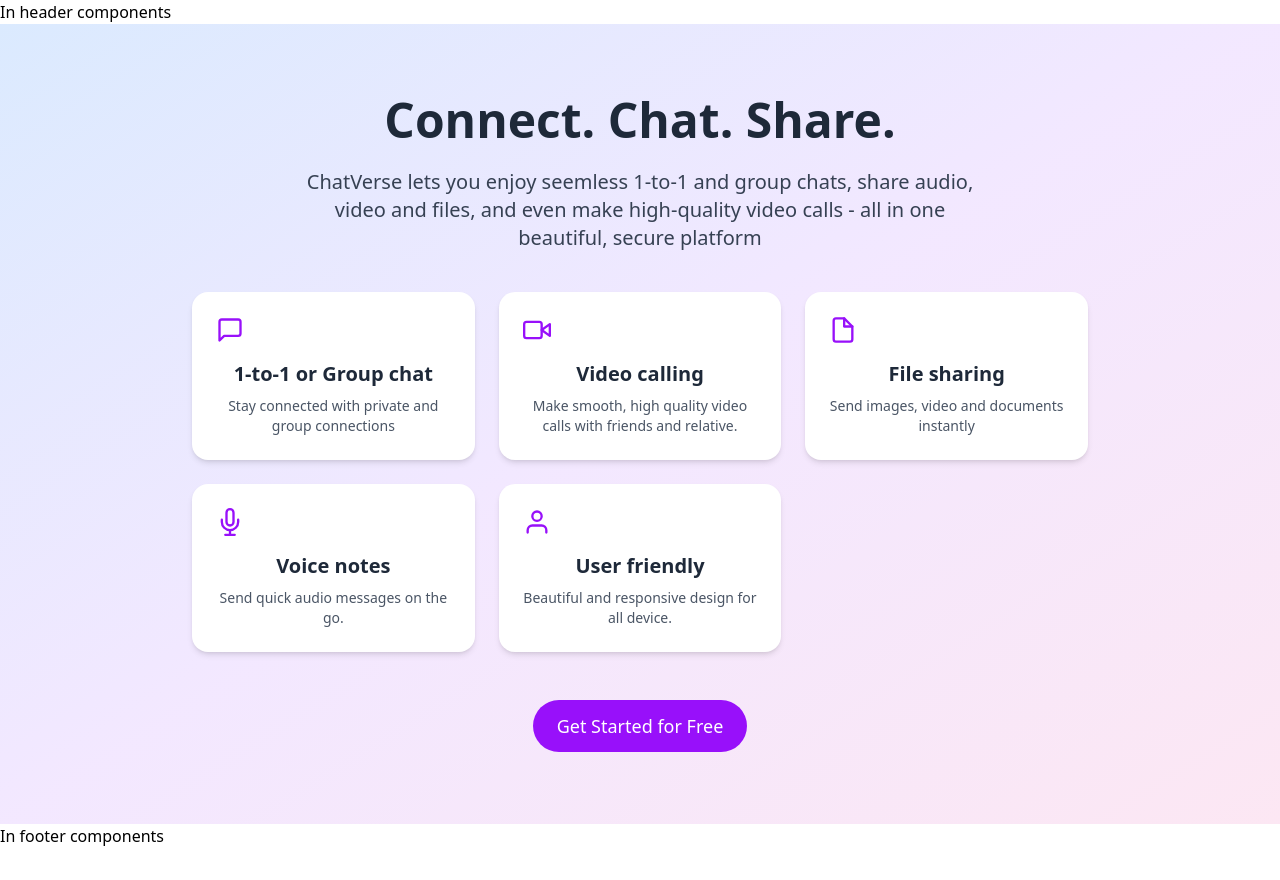
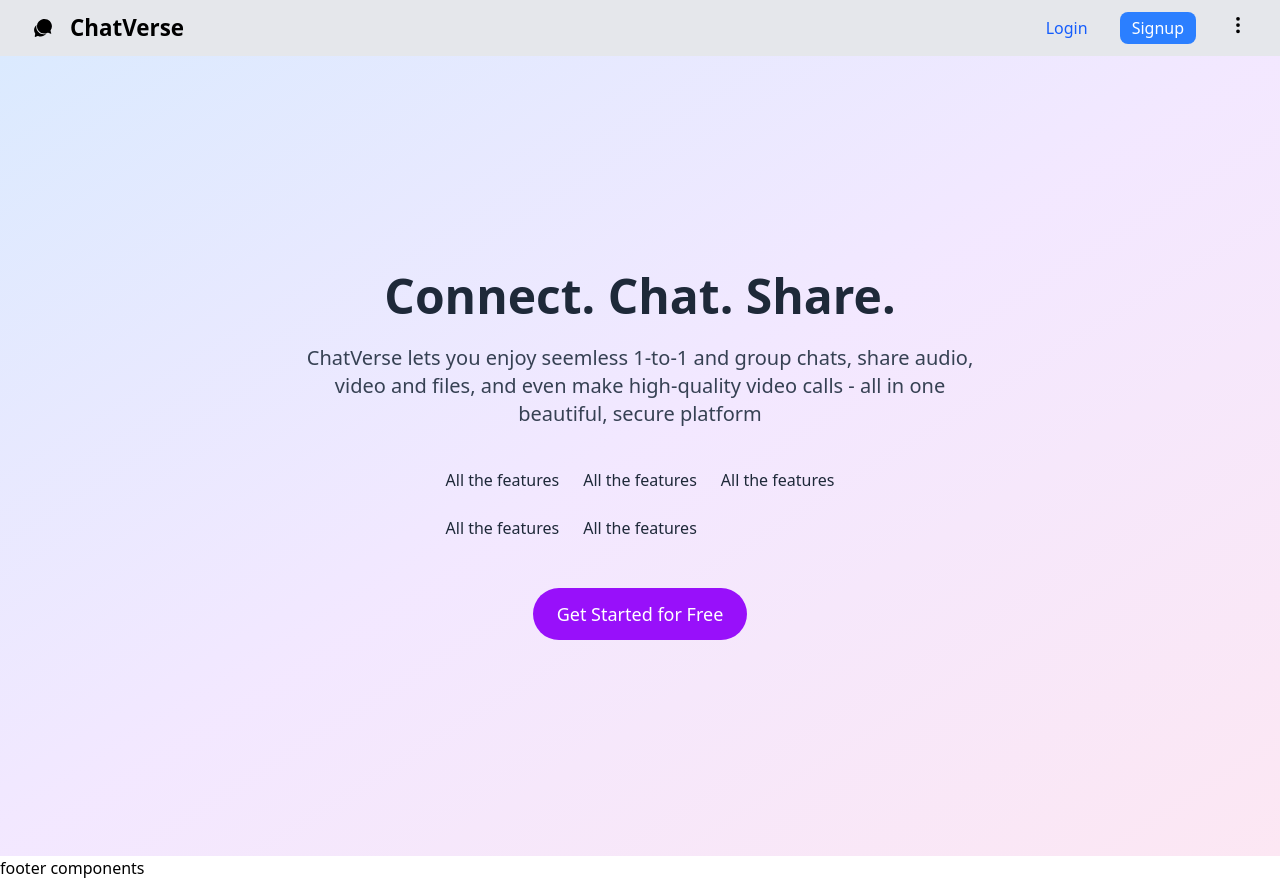
Before and after one commit to parashar08/ChatVerse, a React (Vite) app in the folder frontend/: page / in a window 1280 px wide. Before the commit the page ends 848 px from the top, so only its background shows below. Built offline with nearby package versions, Linux system fonts and the light colour scheme.

Commit message:
create header components

```diff
--- a/frontend/src/components/Feature.jsx
+++ b/frontend/src/components/Feature.jsx
@@ -1,11 +1,9 @@
-const Feature = ({ icon, title, desc }) => {
-    return (
-        <div className="bg-white p-6 rounded-2xl shadow-md hover:shadow-xl transition">
-            <div className="text-purple-600 mb-4">{icon}</div>
-            <h3 className="text-xl font-semibold mb-2">{title}</h3>
-            <p className="text-gray-600 text-sm">{desc}</p>
-        </div>
-    )
-}
+const Feature = () => {
+  return (
+    <div>
+      <p>All the features</p>
+    </div>
+  );
+};
 
 export default Feature;
--- a/frontend/src/components/Footer.jsx
+++ b/frontend/src/components/Footer.jsx
@@ -1,9 +1,9 @@
 const Footer = () => {
-    return (
-        <div>
-            <p>In footer components</p>
-        </div>
-    )
-}
+  return (
+    <div>
+      <p>footer components</p>
+    </div>
+  );
+};
 
 export default Footer;
--- a/frontend/src/components/Header.jsx
+++ b/frontend/src/components/Header.jsx
@@ -1,9 +1,77 @@
+import { Link } from "react-router-dom";
+import { IoIosChatbubbles } from "react-icons/io";
+import { BsThreeDotsVertical } from "react-icons/bs";
+import { useEffect, useRef, useState } from "react";
+
 const Header = () => {
-    return (
-        <div>
-            <p>In header components</p>
+  const [dropdownOpen, setDropDownOpen] = useState(false);
+  const dropdownRef = useRef(null);
+
+  // Close dropdown on outside click
+  useEffect(() => {
+    const handleClickOutside = (event) => {
+      if (dropdownRef.current && !dropdownRef.current.contains(event.target)) {
+        setDropDownOpen(false);
+      }
+    };
+    document.addEventListener("mousedown", handleClickOutside);
+    return () => document.removeEventListener("mousedown", handleClickOutside);
+  }, []);
+
+  return (
+    <header className="max-w-full h-[3.3rem] md:h-[3.5rem] bg-gray-200 flex items-center justify-between gap-2 px-2 md:px-8">
+      {/* Logo and title */}
+      <div className="flex items-center gap-2 md:gap-4">
+        <IoIosChatbubbles size={22} />
+        <Link to="/">
+          <h1 className="text-xl font-bold cursor-pointer md:text-[1.4rem]">
+            ChatVerse
+          </h1>
+        </Link>
+      </div>
+
+      {/* Right side buttons and dropdown */}
+      <div className="flex items-center gap-4 md:gap-8">
+        <Link to="/login">
+          <button className="text-blue-600 font-medium hover:underline cursor-pointer transition">
+            Login
+          </button>
+        </Link>
+        <Link to="/register">
+          <button className="bg-blue-500 hover:bg-blue-600 transition text-white px-3 py-1 rounded-lg font-medium cursor-pointer">
+            Signup
+          </button>
+        </Link>
+
+        {/* Dropdown container (with ref wrapping both button and menu) */}
+        <div className="relative" ref={dropdownRef}>
+          <button
+            onClick={() => setDropDownOpen((prev) => !prev)}
+            className="cursor-pointer transition"
+          >
+            <BsThreeDotsVertical size={20} />
+          </button>
+
+          {dropdownOpen && (
+            <div className="absolute right-0 mt-2 w-28 bg-white text-black shadow-md z-50 rounded-md overflow-hidden border border-gray-200">
+              <Link
+                to="/setting"
+                className="block px-4 py-2 text-sm hover:bg-gray-100 transition"
+              >
+                Settings
+              </Link>
+              <Link
+                to="/logout"
+                className="block px-4 py-2 text-sm hover:bg-gray-100 transition"
+              >
+                Logout
+              </Link>
+            </div>
+          )}
         </div>
-    )
-}
+      </div>
+    </header>
+  );
+};
 
 export default Header;
```
